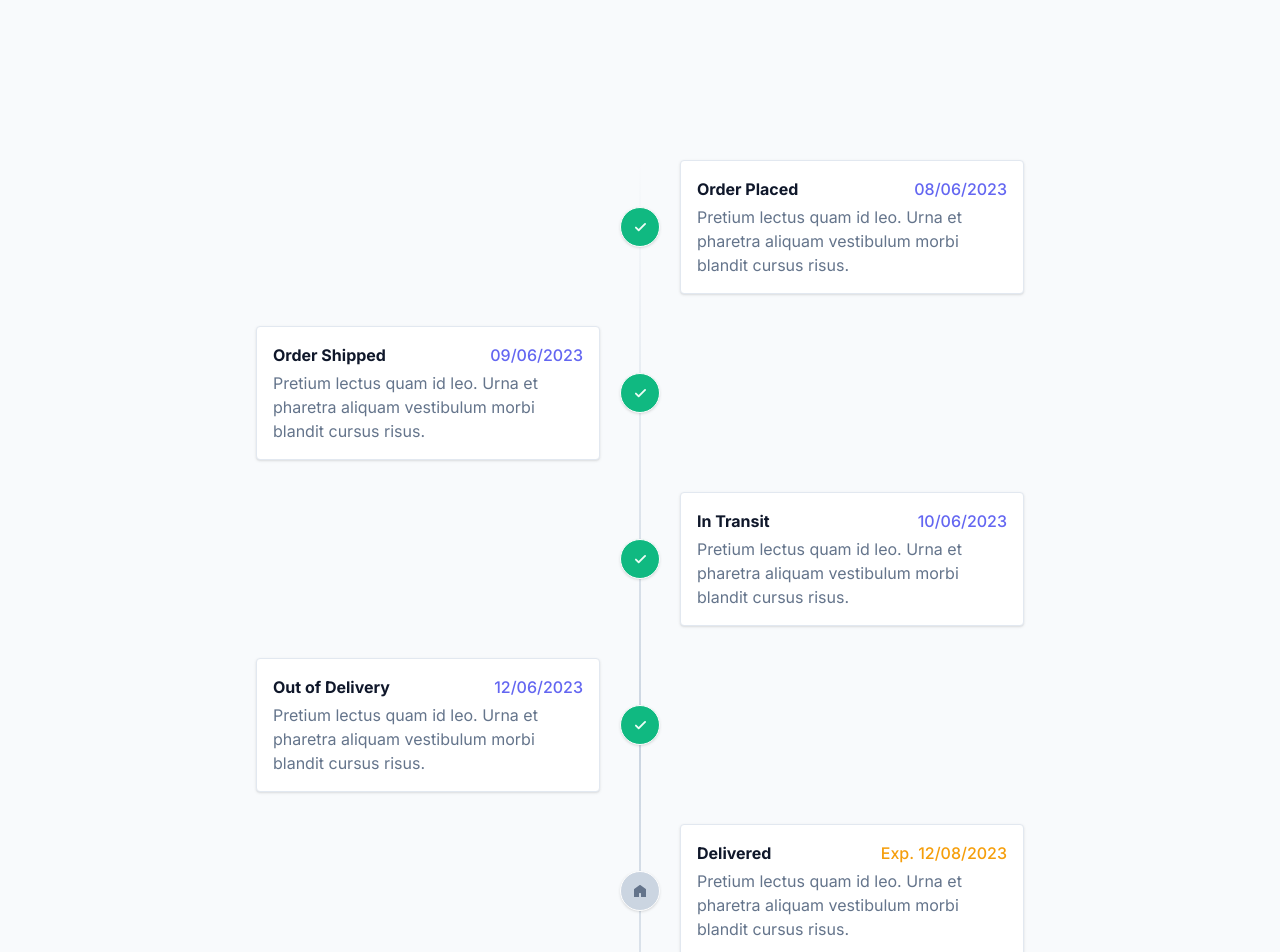
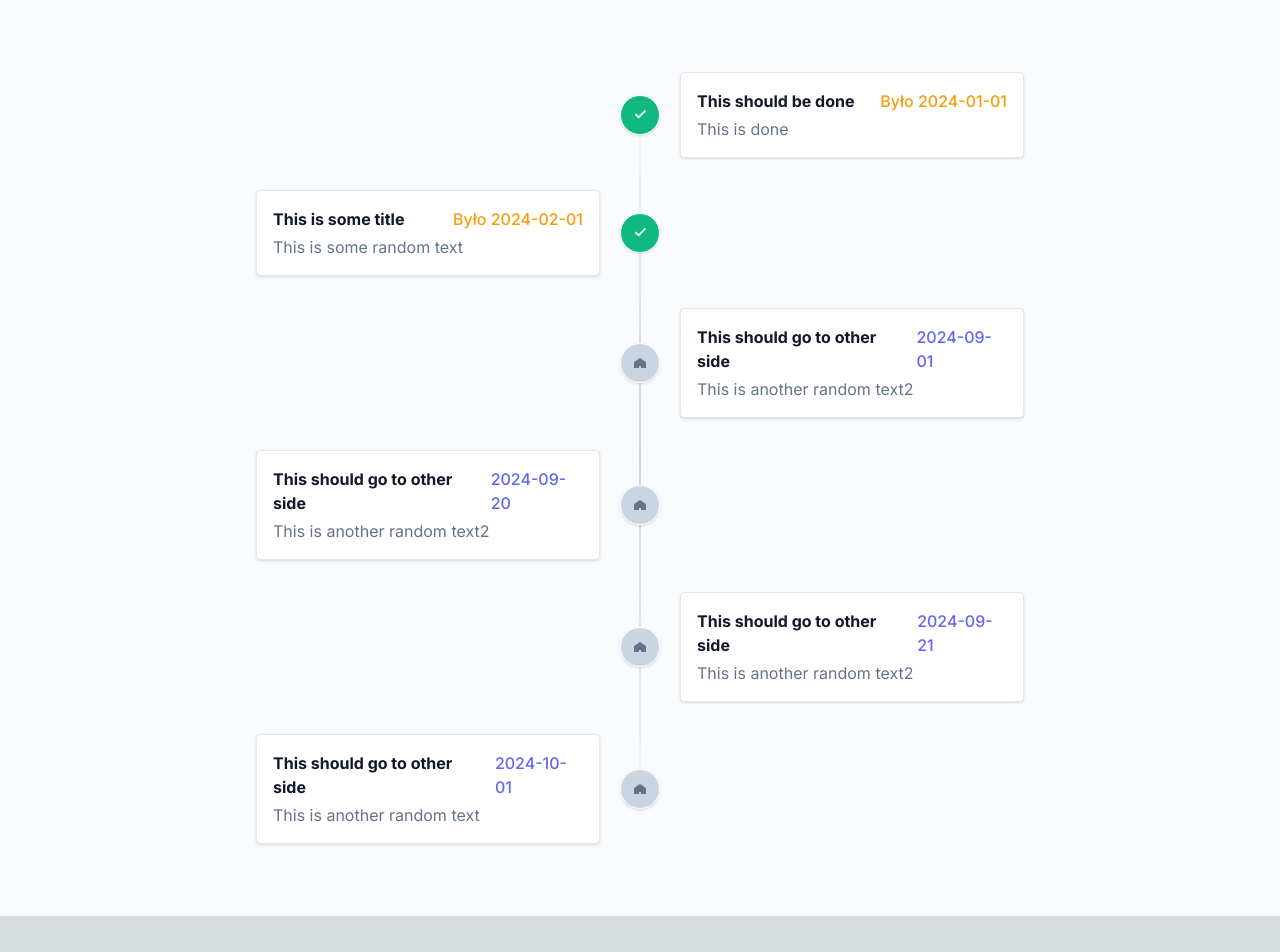
Before and after one commit to AdrianPasik/SchoolParentsCounsel, a Next.js app: page / in a window 1280 px wide. Shown: the top 952 px of the page. After the commit the page ends 916 px from the top, so only its background shows below. Built offline with nearby package versions, Linux system fonts and the light colour scheme.

Commit message:
working padding

```diff
--- a/src/app/page.tsx
+++ b/src/app/page.tsx
@@ -4,89 +4,17 @@ import Activity from "./activity";
 export default function Home() {
     return (
         <main className="relative min-h-screen flex flex-col justify-center bg-slate-50 overflow-hidden">
-            <div className="w-full max-w-6xl mx-auto px-4 md:px-6 py-24">
+            <div className="w-full max-w-6xl mx-auto px-4 md:px-6 py-2">
                 <div className="flex flex-col justify-center divide-y divide-slate-200 [&>*]:py-16">
 
                     <div className="w-full max-w-3xl mx-auto">
 
                         <div className="space-y-8 relative before:absolute before:inset-0 before:ml-5 before:-translate-x-px md:before:mx-auto md:before:translate-x-0 before:h-full before:w-0.5 before:bg-gradient-to-b before:from-transparent before:via-slate-300 before:to-transparent">
-
-                            <div className="relative flex items-center justify-between md:justify-normal md:odd:flex-row-reverse group is-active">
-                                <div className="flex items-center justify-center w-10 h-10 rounded-full border border-white bg-slate-300 group-[.is-active]:bg-emerald-500 text-slate-500 group-[.is-active]:text-emerald-50 shadow shrink-0 md:order-1 md:group-odd:-translate-x-1/2 md:group-even:translate-x-1/2">
-                                    <svg className="fill-current" xmlns="http://www.w3.org/2000/svg" width="12" height="10">
-                                        <path fillRule="nonzero" d="M10.422 1.257 4.655 7.025 2.553 4.923A.916.916 0 0 0 1.257 6.22l2.75 2.75a.916.916 0 0 0 1.296 0l6.415-6.416a.916.916 0 0 0-1.296-1.296Z" />
-                                    </svg>
-                                </div>
-                                <div className="w-[calc(100%-4rem)] md:w-[calc(50%-2.5rem)] bg-white p-4 rounded border border-slate-200 shadow">
-                                    <div className="flex items-center justify-between space-x-2 mb-1">
-                                        <div className="font-bold text-slate-900">Order Placed</div>
-                                        <time className="font-caveat font-medium text-indigo-500">08/06/2023</time>
-                                    </div>
-                                    <div className="text-slate-500">Pretium lectus quam id leo. Urna et pharetra aliquam vestibulum morbi blandit cursus risus.</div>
-                                </div>
-                            </div>
-
-                            <div className="relative flex items-center justify-between md:justify-normal md:odd:flex-row-reverse group is-active">
-                                <div className="flex items-center justify-center w-10 h-10 rounded-full border border-white bg-slate-300 group-[.is-active]:bg-emerald-500 text-slate-500 group-[.is-active]:text-emerald-50 shadow shrink-0 md:order-1 md:group-odd:-translate-x-1/2 md:group-even:translate-x-1/2">
-                                    <svg className="fill-current" xmlns="http://www.w3.org/2000/svg" width="12" height="10">
-                                        <path fillRule="nonzero" d="M10.422 1.257 4.655 7.025 2.553 4.923A.916.916 0 0 0 1.257 6.22l2.75 2.75a.916.916 0 0 0 1.296 0l6.415-6.416a.916.916 0 0 0-1.296-1.296Z" />
-                                    </svg>
-                                </div>
-                                <div className="w-[calc(100%-4rem)] md:w-[calc(50%-2.5rem)] bg-white p-4 rounded border border-slate-200 shadow">
-                                    <div className="flex items-center justify-between space-x-2 mb-1">
-                                        <div className="font-bold text-slate-900">Order Shipped</div>
-                                        <time className="font-caveat font-medium text-indigo-500">09/06/2023</time>
-                                    </div>
-                                    <div className="text-slate-500">Pretium lectus quam id leo. Urna et pharetra aliquam vestibulum morbi blandit cursus risus.</div>
-                                </div>
-                            </div>
-
-                            <div className="relative flex items-center justify-between md:justify-normal md:odd:flex-row-reverse group is-active">
-                                <div className="flex items-center justify-center w-10 h-10 rounded-full border border-white bg-slate-300 group-[.is-active]:bg-emerald-500 text-slate-500 group-[.is-active]:text-emerald-50 shadow shrink-0 md:order-1 md:group-odd:-translate-x-1/2 md:group-even:translate-x-1/2">
-                                    <svg className="fill-current" xmlns="http://www.w3.org/2000/svg" width="12" height="10">
-                                        <path fillRule="nonzero" d="M10.422 1.257 4.655 7.025 2.553 4.923A.916.916 0 0 0 1.257 6.22l2.75 2.75a.916.916 0 0 0 1.296 0l6.415-6.416a.916.916 0 0 0-1.296-1.296Z" />
-                                    </svg>
-                                </div>
-                                <div className="w-[calc(100%-4rem)] md:w-[calc(50%-2.5rem)] bg-white p-4 rounded border border-slate-200 shadow">
-                                    <div className="flex items-center justify-between space-x-2 mb-1">
-                                        <div className="font-bold text-slate-900">In Transit</div>
-                                        <time className="font-caveat font-medium text-indigo-500">10/06/2023</time>
-                                    </div>
-                                    <div className="text-slate-500">Pretium lectus quam id leo. Urna et pharetra aliquam vestibulum morbi blandit cursus risus.</div>
-                                </div>
-                            </div>
-
-                            <div className="relative flex items-center justify-between md:justify-normal md:odd:flex-row-reverse group is-active">
-                                <div className="flex items-center justify-center w-10 h-10 rounded-full border border-white bg-slate-300 group-[.is-active]:bg-emerald-500 text-slate-500 group-[.is-active]:text-emerald-50 shadow shrink-0 md:order-1 md:group-odd:-translate-x-1/2 md:group-even:translate-x-1/2">
-                                    <svg className="fill-current" xmlns="http://www.w3.org/2000/svg" width="12" height="10">
-                                        <path fillRule="nonzero" d="M10.422 1.257 4.655 7.025 2.553 4.923A.916.916 0 0 0 1.257 6.22l2.75 2.75a.916.916 0 0 0 1.296 0l6.415-6.416a.916.916 0 0 0-1.296-1.296Z" />
-                                    </svg>
-                                </div>
-                                <div className="w-[calc(100%-4rem)] md:w-[calc(50%-2.5rem)] bg-white p-4 rounded border border-slate-200 shadow">
-                                    <div className="flex items-center justify-between space-x-2 mb-1">
-                                        <div className="font-bold text-slate-900">Out of Delivery</div>
-                                        <time className="font-caveat font-medium text-indigo-500">12/06/2023</time>
-                                    </div>
-                                    <div className="text-slate-500">Pretium lectus quam id leo. Urna et pharetra aliquam vestibulum morbi blandit cursus risus.</div>
-                                </div>
-                            </div>
-
-                            <div className="relative flex items-center justify-between md:justify-normal md:odd:flex-row-reverse group">
-                                <div className="flex items-center justify-center w-10 h-10 rounded-full border border-white bg-slate-300 group-[.is-active]:bg-emerald-500 text-slate-500 group-[.is-active]:text-emerald-50 shadow shrink-0 md:order-1 md:group-odd:-translate-x-1/2 md:group-even:translate-x-1/2">
-                                    <svg className="fill-current" xmlns="http://www.w3.org/2000/svg" width="12" height="12">
-                                        <path d="M12 10v2H7V8.496a.5.5 0 0 0-.5-.5h-1a.5.5 0 0 0-.5.5V12H0V4.496a.5.5 0 0 1 .206-.4l5.5-4a.5.5 0 0 1 .588 0l5.5 4a.5.5 0 0 1 .206.4V10Z" />
-                                    </svg>
-                                </div>
-                                <div className="w-[calc(100%-4rem)] md:w-[calc(50%-2.5rem)] bg-white p-4 rounded border border-slate-200 shadow">
-                                    <div className="flex items-center justify-between space-x-2 mb-1">
-                                        <div className="font-bold text-slate-900">Delivered</div>
-                                        <time className="font-caveat font-medium text-amber-500">Exp. 12/08/2023</time>
-                                    </div>
-                                    <div className="text-slate-500">Pretium lectus quam id leo. Urna et pharetra aliquam vestibulum morbi blandit cursus risus.</div>
-                                </div>
-                            </div>
                             <Activity Title="This should be done" Date="2024-01-01" Content="This is done" />
                             <Activity Title="This is some title" Date="2024-02-01" Content="This is some random text" />
+                            <Activity Title="This should go to other side" Date="2024-09-01" Content="This is another random text2" />
+                            <Activity Title="This should go to other side" Date="2024-09-20" Content="This is another random text2" />
+                            <Activity Title="This should go to other side" Date="2024-09-21" Content="This is another random text2" />
                             <Activity Title="This should go to other side" Date="2024-10-01" Content="This is another random text" />
 
                         </div>
```
